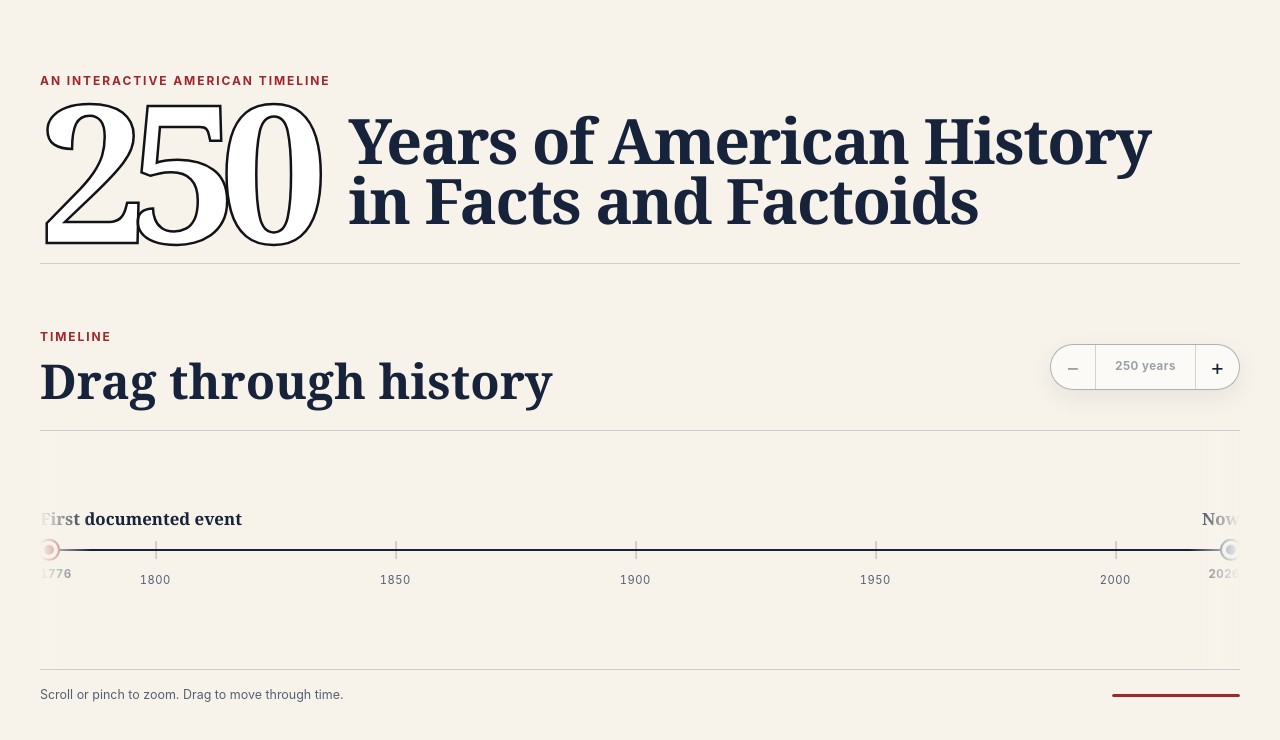
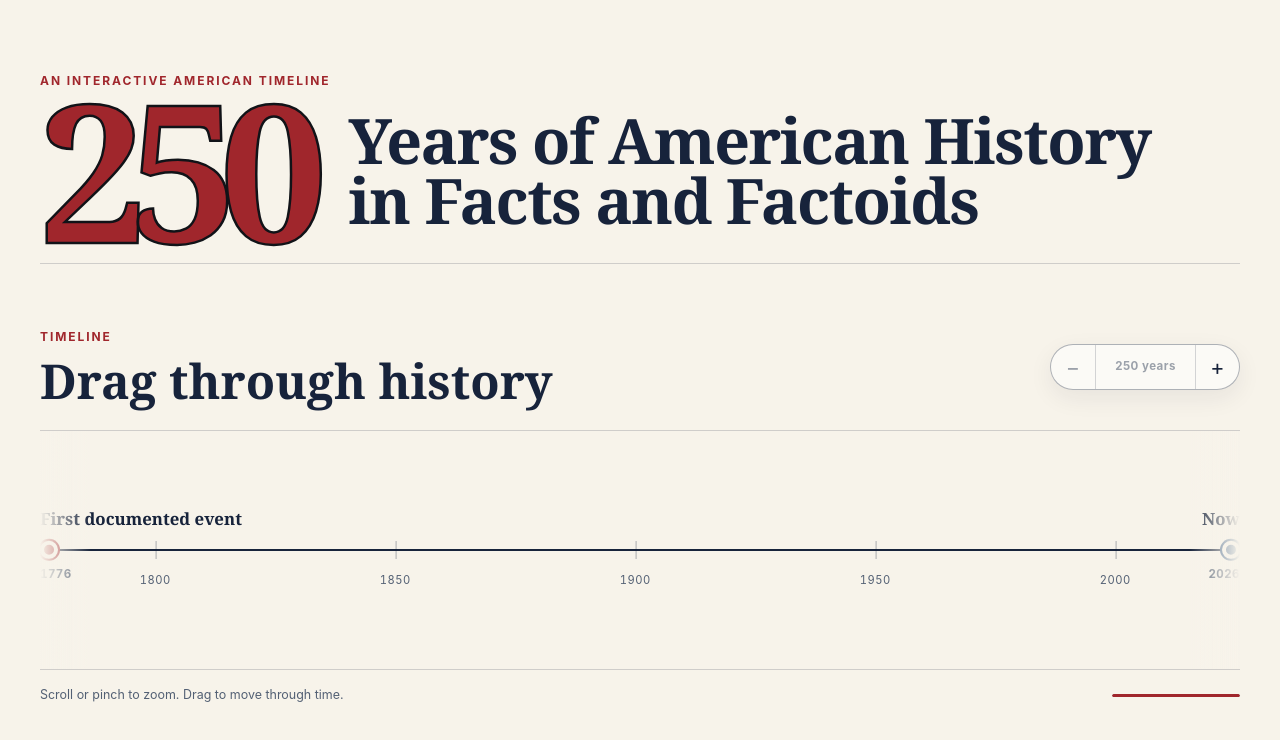
Before and after one commit to denislevkovich/USAlternativeHistory, a React (Vite) app: page / in a window 1280 px wide. Shown: the top 740 px of the page. Built offline with nearby package versions, Linux system fonts and the light colour scheme.

Commit message:
Match title numerals to accent red

```diff
--- a/src/App.css
+++ b/src/App.css
@@ -34,12 +34,12 @@
 }
 
 .title-number {
-  color: #fff;
+  color: var(--color-accent);
   font-size: clamp(4.5rem, 15vw, 12rem);
   font-variant-numeric: lining-nums tabular-nums;
   letter-spacing: -0.09em;
   line-height: 0.72;
-  -webkit-text-fill-color: #fff;
+  -webkit-text-fill-color: var(--color-accent);
   -webkit-text-stroke: clamp(1.25px, 0.2vw, 2.5px) #111318;
 }
 
```
